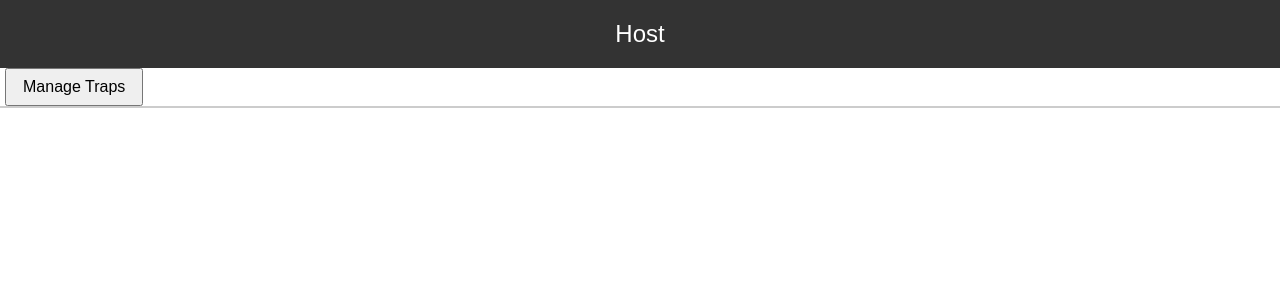
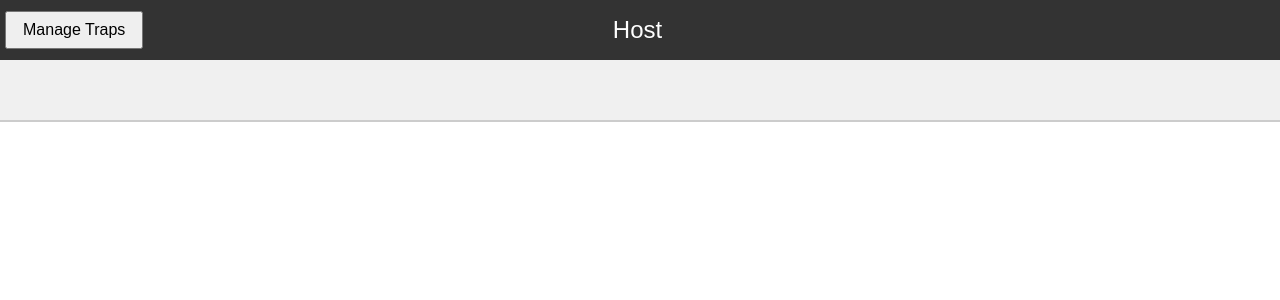
Before and after one commit to AmazingDoor/DND-Asistent, a Flask app: page /host in a window 1280 px wide. Shown: the top 300 px of the page. Run offline with Flask 3, Linux system fonts and the light colour scheme; some libraries are stand-ins or nearby versions.

Commit message:
Updated how some pages look

```diff
--- a/Main.py
+++ b/Main.py
@@ -193,7 +193,11 @@ def handle_register_name(data):
 
 @socketio.on('host_page_load')
 def host_page_load():
+    global IPV4
+    global PORT
     #Tell the host to create a tab for the client
+    txt = str(IPV4) + ':' + str(PORT)
+    emit('add_ip_text', {'ip': txt}, room=DM_SID)
     for client in clients:
         c = clients.get(client)
         sid = c.get('sid')
@@ -278,15 +282,18 @@ def is_port_available(port):
     with socket.socket(socket.AF_INET, socket.SOCK_STREAM) as s:
         return s.connect_ex(('0.0.0.0', port)) != 0
 
-
+global IPV4
+global PORT
 def setupServer():
-    ipv4 = get_ipv4_address()
+    global IPV4
+    global PORT
+    IPV4 = get_ipv4_address()
     host = "0.0.0.0"
-    port = find_available_port()
-    print(f"Clients connect to: {ipv4}:{port}")
-    url = f"http://{ipv4}:{port}?role=host"
+    PORT = find_available_port()
+    print(f"Clients connect to: {IPV4}:{PORT}")
+    url = f"http://{IPV4}:{PORT}?role=host"
     webbrowser.open(url)
-    socketio.run(app, host=host, port=port, allow_unsafe_werkzeug=True)
+    socketio.run(app, host=host, port=PORT, allow_unsafe_werkzeug=True)
 
 
 @socketio.on('add_traps')
--- a/static/css/host.css
+++ b/static/css/host.css
@@ -12,7 +12,6 @@ body {
 }
 
     header {
-      background-color: #333;
       color: white;
       text-align: center;
       padding: 20px;
@@ -61,7 +60,6 @@ body {
 
     #chat-area {
       width: 50%;
-      background-color: #f4f4f4;
       display: flex;
       flex-direction: column;
       padding: 10px;
@@ -151,6 +149,7 @@ body {
     #right-side {
       width: 50%;
       display: flex;
+      background-color: #f4f4f4;
       flex-direction: row;
       padding: 10px;
     }
@@ -159,7 +158,6 @@ body {
     #player-stats {
       width: 50%;
       height: 100%;
-      background-color: #f4f4f4;
       display: flex;
       flex-direction: column;
       padding: 10px;
@@ -246,6 +244,49 @@ body {
   z-index: 1000;
 }
 
+#tab-bar {
+    height: 60px;
+    top: 60px;
+}
+
+#host {
+    background-color: #333;
+    flex-direction: row;
+    align-items: center;
+    top: 0px;
+    height: 60px;
+}
+
+.header-column {
+    display: flex;
+    flex: 1
+}
+
+#left {
+    justify-content: flex-start;
+}
+
+#center {
+    justify-content: center;
+}
+
+#right {
+    padding-right: 5px;
+    justify-content: flex-end;
+    color: white;
+}
+
+.floating {
+    display: flex;
+    width: 100%;
+    position: fixed;
+    z-index: 2;
+}
+
+#page {
+    padding-top: 130px;
+}
+
 .affected-tab {
     border: 3px solid gold;
 }
--- a/static/js/host.js
+++ b/static/js/host.js
@@ -240,8 +240,6 @@ socket.on('client_name_registered', ({ client_id, name, char_id }) => {
   tabContent.className = 'tab-content';
   tabContent.id = tabId;
   tabContent.innerHTML = `
-  <h2 id="tab-title-${client_id}">${name}</h2>
-  <p><strong>Socket ID:</strong> <code>${client_id}</code></p>
     <div class="div-body">
         <div id="image-area">
             <h2>Images</h2>
@@ -433,3 +431,12 @@ socket.on('update_traps_list', data => {
     const traps = traps_data.traps;
     updateTrapLists(traps);
 });
+
+socket.on('add_ip_text', data => {
+    const ip = data.ip;
+    const p = document.createElement('p');
+    const div = document.getElementById("right");
+    const txt = `Connect players on: ${ip}`;
+    p.textContent = txt;
+    div.appendChild(p);
+});
--- a/templates/host.html
+++ b/templates/host.html
@@ -8,11 +8,22 @@
     <script src="{{ url_for('static', filename='js/host.js') }}"></script>
 </head>
 <body>
-  <header>Host</header>
-  <div id="buttons-bar">
-      <button onclick="manageTraps()">Manage Traps</button>
+  <div id="host" class="floating">
+      <div class="header-column" id="left">
+        <button onclick="manageTraps()">Manage Traps</button>
+      </div>
+      <div class="header-column" id="center">
+        <header>Host</header>
+
+      </div>
+      <div class="header-column" id="right">
+
+      </div>
   </div>
-  <div class="tabs" id="tab-bar"></div>
-  <div id="tab-contents"></div>
+  <div class="tabs floating" id="tab-bar"></div>
+  <div id="page">
+    <div id="tab-contents"></div>
+
+  </div>
 </body>
 </html>
--- a/templates/select_campaign.html
+++ b/templates/select_campaign.html
@@ -17,7 +17,7 @@
     </div>
 
     <div class="button-row">
-      <button onclick="select_campaign()" id="selectBtn">Select Campaign</button>
+      <button onclick="select_campaign()" id="selectBtn">Load Campaign</button>
       <button onclick="delete_campaign()" id="deleteBtn">Delete Campaign</button>
       <button onclick="create_campaign()" id="newBtn">New Campaign</button>
     </div>
```
Also changed, not shown: static/css/client.css (+9 -6 lines).
